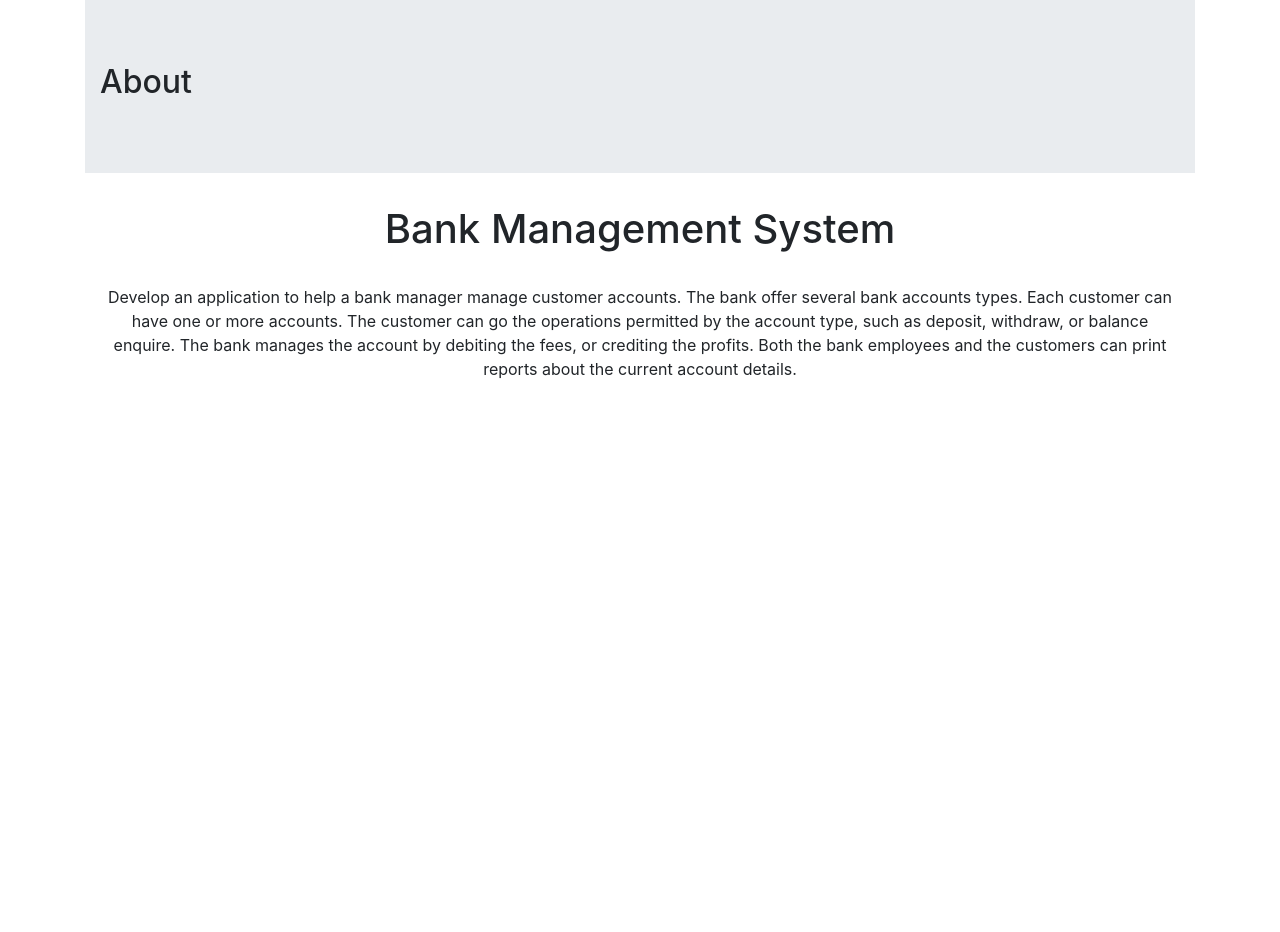
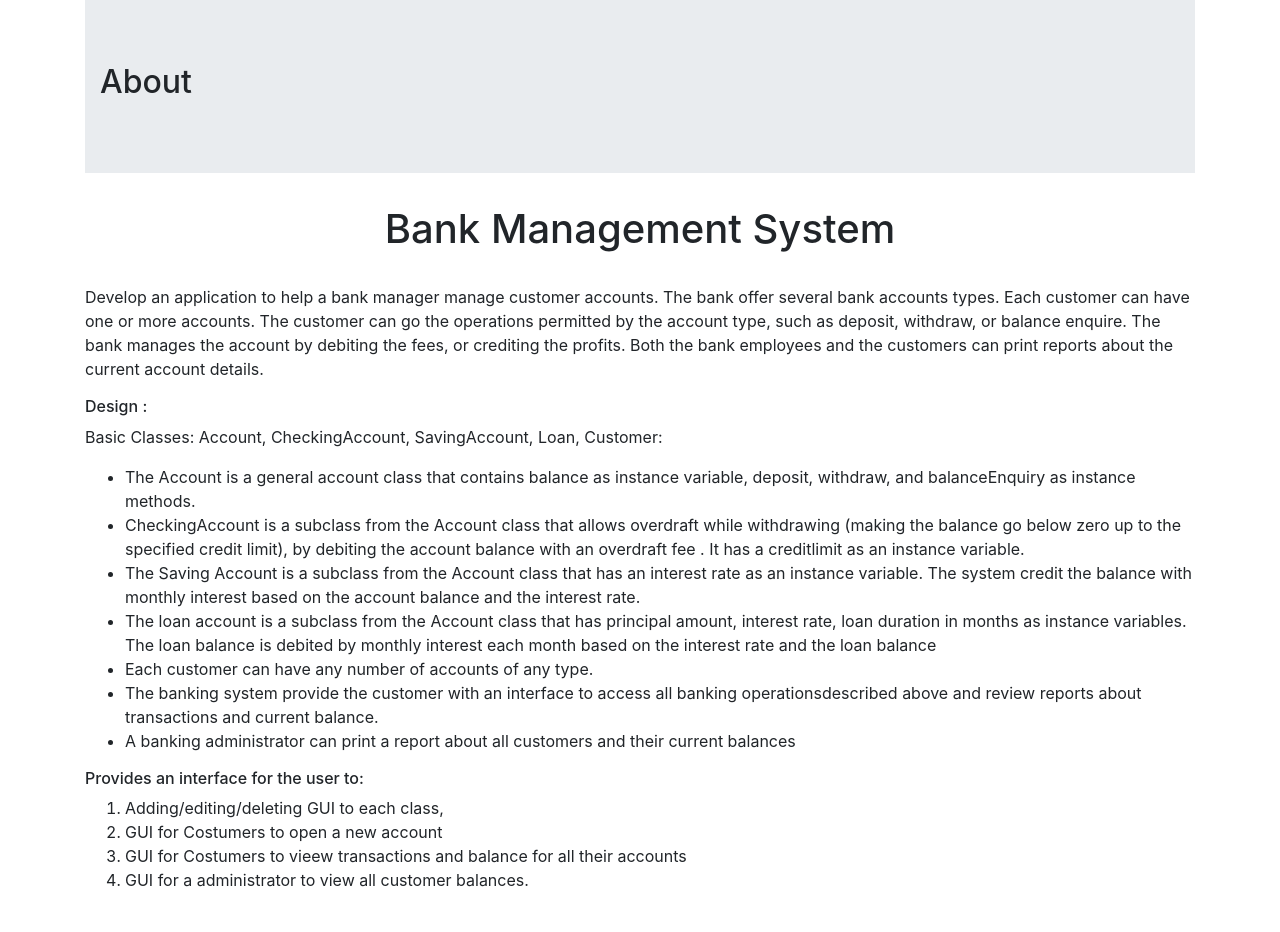
Before and after one commit to mbagas/tubes_pbo, a Django app: page /about in a window 1280 px wide. Shown: the part 57-989 px from the top of the page. Before the commit the page ends 436 px from the top, so only its background shows below. Run offline with Django 3.2, Linux system fonts and the light colour scheme; some libraries are stand-ins or nearby versions.

Commit message:
update about

```diff
--- a/bank/templates/bank/about.html
+++ b/bank/templates/bank/about.html
@@ -15,9 +15,30 @@
 	<div class="row">
 		<div class="col text-center">
 			<h1> Bank Management System</h1>
-
-			<p><br>Develop an application to help a bank manager manage customer accounts. The bank offer several bank accounts types. Each customer can have one or more accounts. The customer can go the operations permitted by the account type, such as deposit, withdraw, or balance enquire. The bank manages the account by debiting the fees, or crediting the profits. Both the bank employees and the customers can print reports about the current account details.</p>
 		</div>
+	<div>
+		<p><br>Develop an application to help a bank manager manage customer accounts. The bank offer several bank accounts types. Each customer can have one or more accounts. The customer can go the operations permitted by the account type, such as deposit, withdraw, or balance enquire. The bank manages the account by debiting the fees, or crediting the profits. Both the bank employees and the customers can print reports about the current account details.</p>
+		<h6>Design :</h6>
+		<p>Basic Classes: Account, CheckingAccount, SavingAccount, Loan, Customer:</p>
+		<ul>
+			<li>The Account is a general account class that contains balance as instance variable, deposit, withdraw, and balanceEnquiry as instance methods.</li>
+			<li>CheckingAccount is a subclass from the Account class that allows overdraft while withdrawing (making the balance go below zero up to the specified credit limit), by debiting the account balance with an overdraft fee . It has a creditlimit as an instance variable.</li>
+			<li>The Saving Account is a subclass from the Account class that has an interest rate as an instance variable. The system credit the balance with monthly interest based on the account balance and the interest rate. </li>
+			<li>The loan account is a subclass from the Account class that has principal amount, interest rate, loan duration in months as instance variables. The loan balance is debited by monthly interest each month based on the interest rate and the loan balance</li>
+			<li>Each customer can have any number of accounts of any type.</li>
+			<li>The banking system provide the customer with an interface to access all banking operationsdescribed above and review reports about transactions and current balance.</li>
+			<li>A banking administrator can print a report about all customers and their current balances<br></li>
+		</ul>
+	</div>
+	<div>
+		<h6>Provides an interface for the user to:</h6>
+		<ol>
+			<li>Adding/editing/deleting GUI to each class,</li>
+			<li>GUI for Costumers to open a new account</li>
+			<li>GUI for Costumers to vieew transactions and balance for all their accounts</li>
+			<li>GUI for a administrator to view all customer balances.</li>
+		</ol>
+	</div>
 	</div>
 	<br>
 </div>
```
